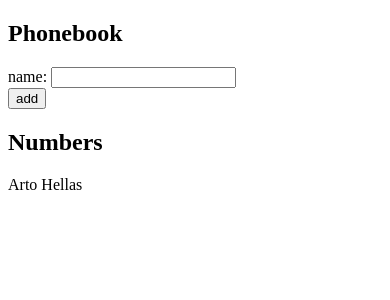
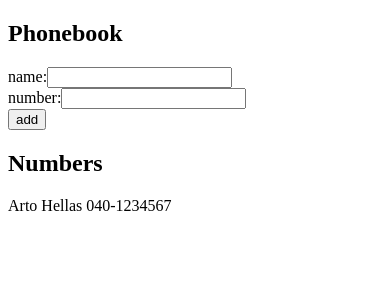
Before and after one commit to jaureguio/full-stack-open, a React (Create React App) app in the folder part2/phonebook/: page / in a window 390 px wide. Shown: the top 300 px of the page. Built offline with nearby package versions, Linux system fonts and the light colour scheme.

Commit message:
feat(part2/phonebook): solution 2.7-8, include contact number and avoid adding duplicated names

```diff
--- a/part2/phonebook/src/App.jsx
+++ b/part2/phonebook/src/App.jsx
@@ -1,18 +1,39 @@
 import React, { useState } from "react";
 
 const App = () => {
-  const [persons, setPersons] = useState([{ name: "Arto Hellas" }]);
+  const [persons, setPersons] = useState([
+    {
+      name: 'Arto Hellas',
+      contact: '040-1234567',
+    }
+  ]);
   const [newName, setNewName] = useState("");
+  const [contact, setContact] = useState();
 
-  const handleChange = event => setNewName(event.target.value)
+  const handleChange = (setState) => (event) => setState(event.target.value)
 
   const handleSubmit = event => {
     event.preventDefault()
 
+    const isAdded = persons.some(({ name }) => name === newName)
+
+    if(!newName.trim()) {
+      return
+    } else if(isAdded) {
+      alert(`${newName} is already added to phonebook`)
+      return
+    }
+
     setPersons(persons => ([
       ...persons,
-      { name: newName },
+      {
+        name: newName,
+        contact
+      },
     ]))
+
+    setNewName('')
+    setContact('')
   }
 
   return (
@@ -20,15 +41,26 @@ const App = () => {
       <h2>Phonebook</h2>
       <form onSubmit={handleSubmit}>
         <div>
-          name: <input value={newName} onChange={handleChange} />
+          name:
+          <input
+            value={newName}
+            onChange={handleChange(setNewName)}
+          />
+        </div>
+        <div>
+          number:
+          <input
+            value={contact}
+            onChange={handleChange(setContact)}
+          />
         </div>
         <div>
           <button type="submit">add</button>
         </div>
       </form>
       <h2>Numbers</h2>
-      {persons.map(({ name }, idx) =>
-        <p key={name+idx}>{name}</p>
+      {persons.map(({ name, contact }, idx) =>
+        <p key={name+idx}>{name} {contact}</p>
       )}
     </div>
   );
```
